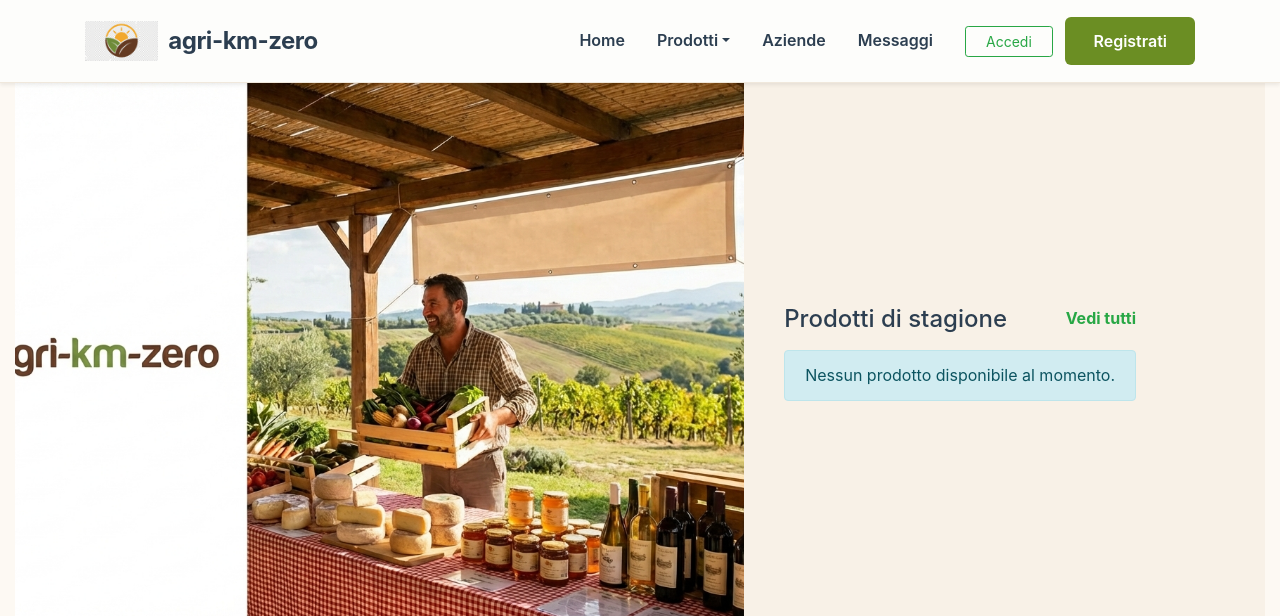
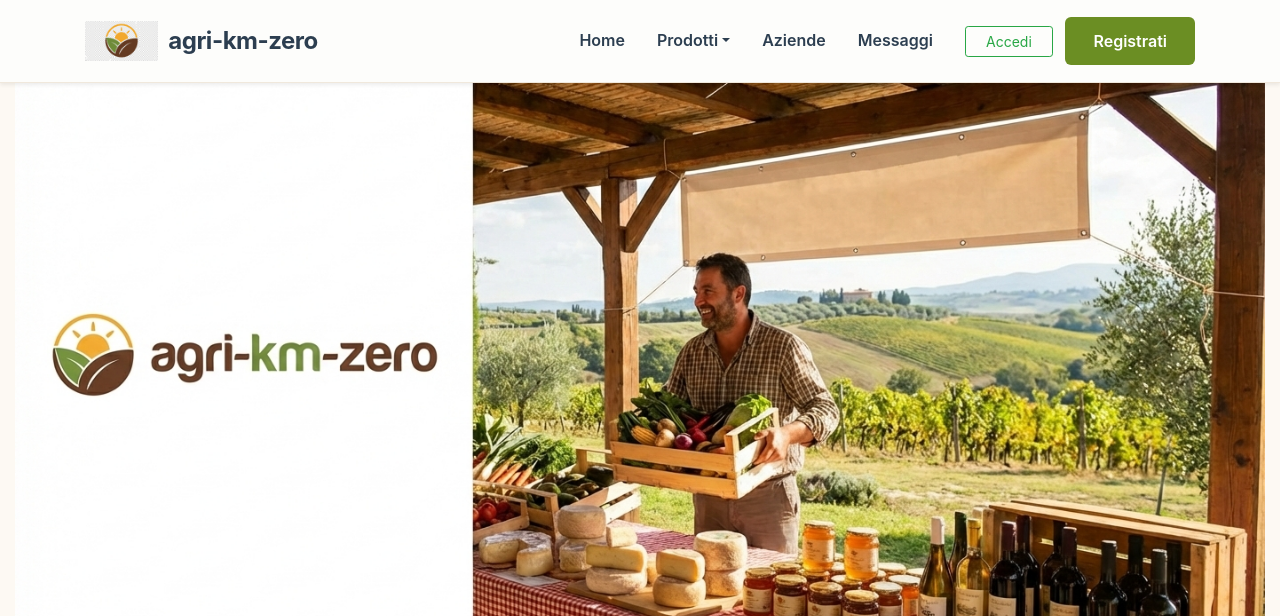
Before and after one commit to Chapobulli/agri-km-zero, a Flask app: page / in a window 1280 px wide. Shown: the top 616 px of the page. Run offline with Flask 3, Linux system fonts and the light colour scheme; some libraries are stand-ins or nearby versions; grey boxes are pictures that could not be loaded.

Commit message:
Fix: homepage

```diff
--- a/templates/index.html
+++ b/templates/index.html
@@ -1,20 +1,16 @@
 {% extends "base.html" %}
 
 {% block content %}
-<!-- Hero Split Layout inspired by reference -->
+<!-- Hero full width -->
 <section class="hero-split">
-    <div class="container-fluid p-0">
-        <div class="row no-gutters">
-            <div class="col-lg-7 hero-visual" style="background-image: url('/static/images/hero/hero.png');">
+    <div class="hero-visual" style="background-image: url('/static/images/hero/hero.png');">
         <div class="hero-overlay">
             <span class="badge badge-pill badge-light text-success mb-3">Filiera corta e sostenibile</span>
-                    <h1 class="mb-3">Scopri, ordina, parla con l'azienda</h1>
-                    <p class="lead mb-4">Scegli i prodotti freschi vicino a te e organizza consegna o ritiro con un messaggio diretto al produttore.</p>
+            <h1 class="mb-3">Scopri i prodotti locali</h1>
+            <p class="lead mb-4">Acquista direttamente dai produttori vicino a te: ritiro in azienda o consegna dove disponibile.</p>
             <div class="d-flex flex-wrap mb-4">
-                        <a href="{{ url_for('profiles.companies') }}" class="btn btn-success btn-lg mr-2 mb-2">Esplora aziende</a>
-                        {% if not current_user.is_authenticated %}
-                        <a href="{{ url_for('auth.register') }}" class="btn btn-outline-light btn-lg mb-2">Apri la tua vetrina</a>
-                        {% endif %}
+                <a href="{{ url_for('products.list_products') }}" class="btn btn-success btn-lg mr-2 mb-2">Vedi prodotti</a>
+                <a href="{{ url_for('profiles.companies') }}" class="btn btn-outline-light btn-lg mb-2">Visita le aziende</a>
             </div>
             <form class="hero-filters" method="get" action="{{ url_for('main.index') }}">
                 <div class="form-row">
@@ -44,43 +40,8 @@
             <div class="d-flex flex-wrap align-items-center mt-3 text-white-50">
                 <span class="mr-3"><i class="fas fa-map-marker-alt"></i> Prodotti locali</span>
                 <span class="mr-3"><i class="fas fa-leaf"></i> Stagionali</span>
-                        <span class="mr-3"><i class="fas fa-handshake"></i> Con filiera corta</span>
-                        <span><i class="fas fa-comments"></i> Messaggi rapidi</span>
-                    </div>
-                </div>
-            </div>
-            <div class="col-lg-5 hero-panel">
-                <div class="hero-panel-inner">
-                    <div class="d-flex justify-content-between align-items-center mb-3">
-                        <h4 class="mb-0">Prodotti di stagione</h4>
-                        <a class="text-success font-weight-bold" href="{{ url_for('products.list_products') }}">Vedi tutti</a>
-                    </div>
-                    {% if products_data %}
-                    <div class="row">
-                        {% for item in products_data[:4] %}
-                        <div class="col-sm-6 mb-4">
-                            <div class="card product-card h-100">
-                                {% if item.image_path %}
-                                <img src="{{ item.image_path|url_or_local }}" class="card-img-top" alt="{{ item.name }}">
-                                {% else %}
-                                <div class="card-img-top bg-light d-flex align-items-center justify-content-center" style="height: 160px;">
-                                    <i class="fas fa-leaf fa-2x text-success"></i>
-                                </div>
-                                {% endif %}
-                                <div class="card-body">
-                                    <h6 class="card-title mb-1">{{ item.name }}</h6>
-                                    <p class="product-price mb-2">{{ '%.2f'|format(item.price|float) }} €</p>
-                                    <p class="small text-muted mb-3">{{ item.farmer_name }}{% if item.farmer_city %} · {{ item.farmer_city }}{% endif %}</p>
-                                    <a href="{{ url_for('profiles.view_company', slug=item.farmer_slug) }}" class="btn btn-success btn-block btn-sm">Vai all'azienda</a>
-                                </div>
-                            </div>
-                        </div>
-                        {% endfor %}
-                    </div>
-                    {% else %}
-                    <div class="alert alert-info mb-0">Nessun prodotto disponibile al momento.</div>
-                    {% endif %}
-                </div>
+                <span class="mr-3"><i class="fas fa-handshake"></i> Filiera corta</span>
+                <span><i class="fas fa-comments"></i> Messaggia l'azienda</span>
             </div>
         </div>
     </div>
@@ -91,17 +52,16 @@
     <div class="container">
         <div class="d-flex justify-content-between align-items-center mb-3">
             <h4 class="mb-0"><i class="fas fa-map-marked-alt text-success"></i> Mappa degli agricoltori</h4>
-            <small class="text-muted">Centro: Oristano se non selezionato</small>
         </div>
         <div id="farmersMap" style="height:380px;border-radius:8px;overflow:hidden;border:1px solid #eee;"></div>
     </div>
 </section>
 
-<!-- Products Grid -->
+<!-- Prodotti di stagione sotto la mappa -->
 <section class="py-5" style="background-color: #f5efe3;">
     <div class="container">
         <div class="d-flex justify-content-between align-items-center mb-4">
-            <h2 class="section-title mb-0 text-left">Prodotti di Stagione in Evidenza</h2>
+            <h2 class="section-title mb-0 text-left">Prodotti di stagione</h2>
             <a class="text-success font-weight-bold" href="{{ url_for('products.list_products') }}">Vedi tutti</a>
         </div>
         {% if products_data %}
@@ -112,7 +72,7 @@
                     {% if item.image_path %}
                     <img src="{{ item.image_path|url_or_local }}" class="card-img-top" alt="{{ item.name }}">
                     {% else %}
-                    <div class="card-img-top bg-light d-flex align-items-center justify-content-center">
+                    <div class="card-img-top bg-light d-flex align-items-center justify-content-center" style="height: 180px;">
                         <i class="fas fa-leaf fa-3x text-success"></i>
                     </div>
                     {% endif %}
```
Lines whose indentation alone changed are shown as unchanged.
